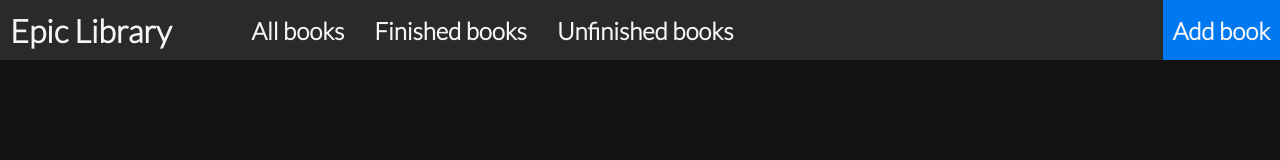
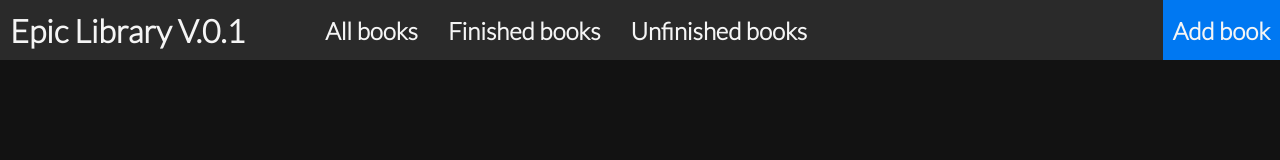
Before and after one commit to ogavashi/EpicLibrary, a plain HTML site: page index.html in a window 1280 px wide. Drawn offline with Linux system fonts and the light colour scheme.

Commit message:
Add files via upload

```diff
--- a/index.html
+++ b/index.html
@@ -20,7 +20,7 @@
   <body>
     <header>
       <div class="logo">
-        <h1 class="logo-title">Epic Library</h1>
+        <h1 class="logo-title">Epic Library V.0.1</h1>
       </div>
       <div class="nav-bar">
         <h2 id="all-books">All books</h2>
```
